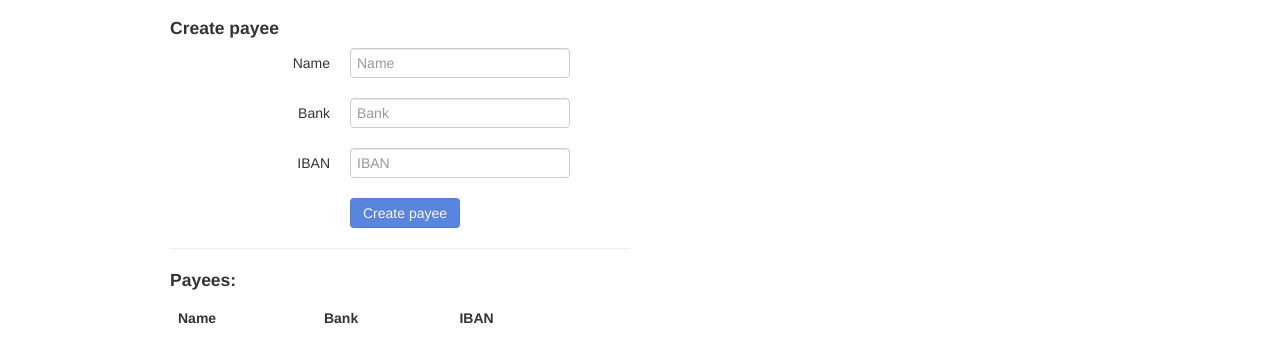
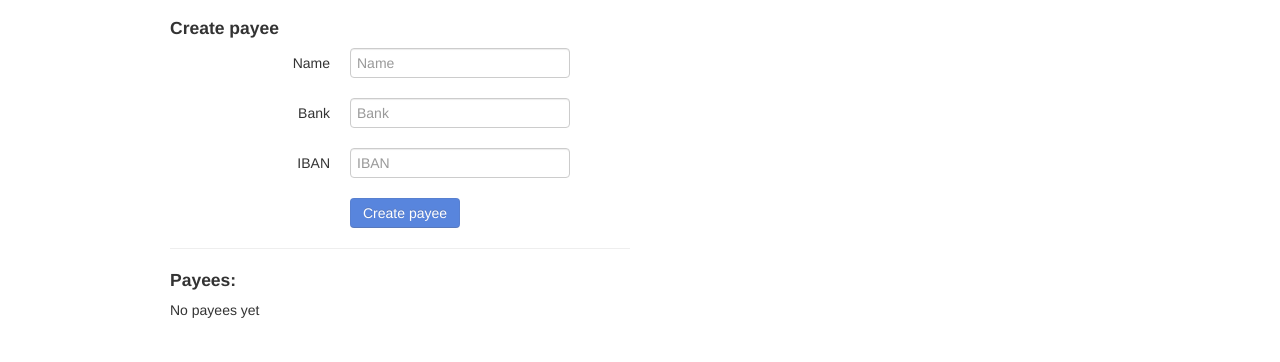
Before and after one commit to maximgrafin/bankApp, a plain HTML site: page index.html at #/payees in a window 1280 px wide. Shown: the part 54-416 px from the top of the page. Drawn offline with nearby package versions, Linux system fonts and the light colour scheme.

Commit message:
small fix

```diff
--- a/templates/payees.html
+++ b/templates/payees.html
@@ -6,7 +6,8 @@
 		<hr class="bs-docs-separator"/>
 
 		<h4>Payees:</h4>
-		<table class="table table-striped">
+		<div ng-hide="getPayees().length > 0">No payees yet</div>
+		<table class="table table-striped" ng-show="getPayees().length > 0">
 			<thead>
 			<tr>
 				<th scope="col">Name</th>
```
